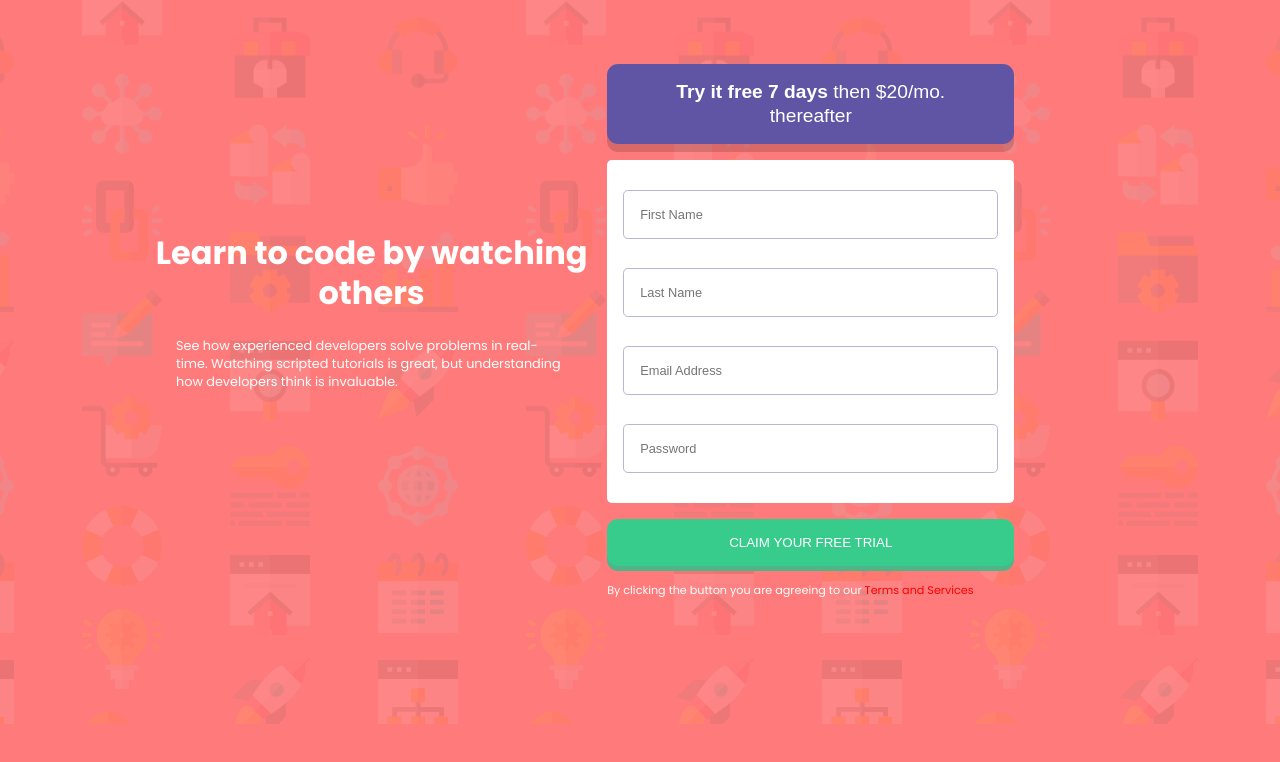
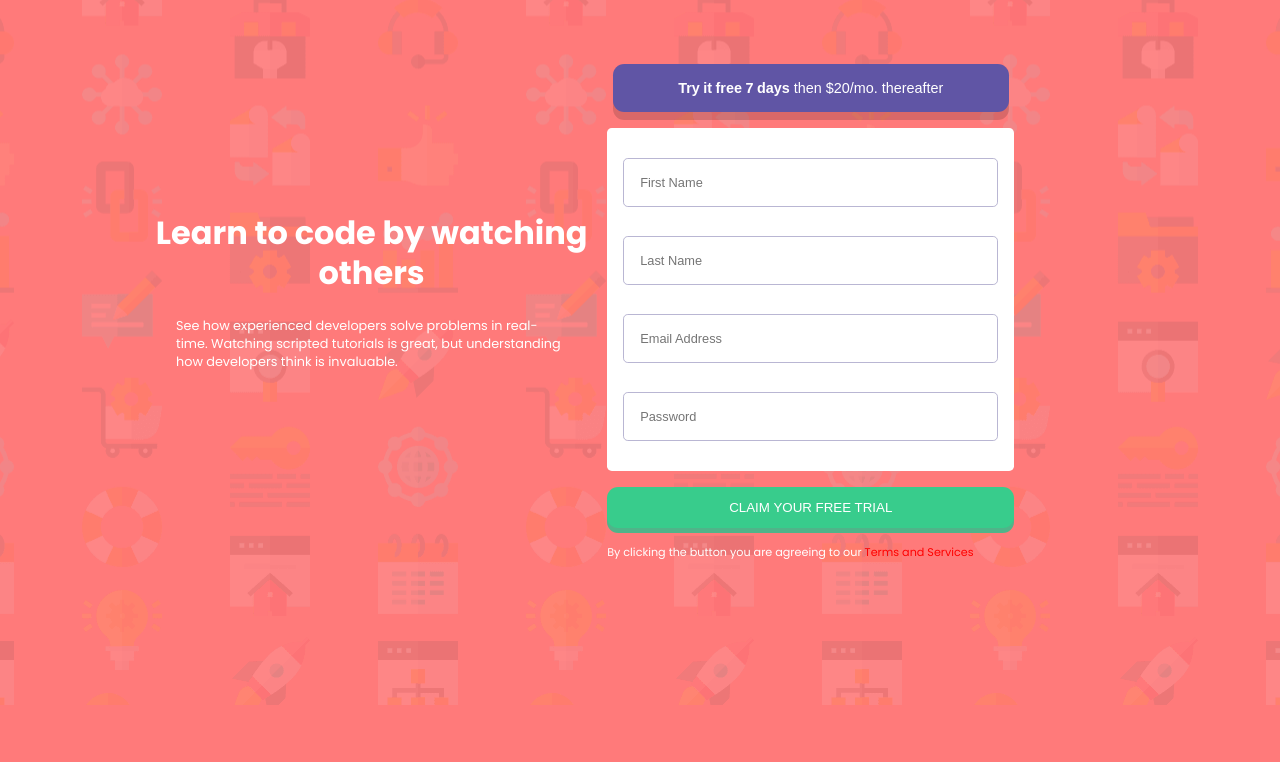
Before and after one commit to Fayorr/fm-form-validation, a React (Create React App) app: page / in a window 1280 px wide. Shown: the top 762 px of the page. Built offline with nearby package versions, Linux system fonts and the light colour scheme.

Commit message:
fixed button sizes for desktop screens

```diff
--- a/src/components/Form/Form.css
+++ b/src/components/Form/Form.css
@@ -102,7 +102,7 @@ input {
     background-color: hsl(154, 59%, 51%);
     display: flex;
     width: 100%;
-    padding: 1rem;
+    padding: .8rem 1rem;
     justify-content: center;
     cursor: pointer;
     box-shadow: 0 5px hsl(154, 40%, 51%);
@@ -111,18 +111,18 @@ input {
 
 .btn-1 {
     background-color: hsl(248, 32%, 49%);
-    font-size: 1.2rem;
+    font-size: .9rem;
     font-weight: 300;
-    padding: 1rem 4rem;
-    line-height: 1.5rem;
+    padding: 1rem 4.1rem;
+    line-height: 1rem;
     margin-bottom: 0;
 
 
 }
 
 .btn-1 span {
-    font-weight: 700;
-    word-spacing: .001rem;
+    font-weight: 600;
+    word-spacing: -.0301rem;
 }
 
 .error-message {
```
